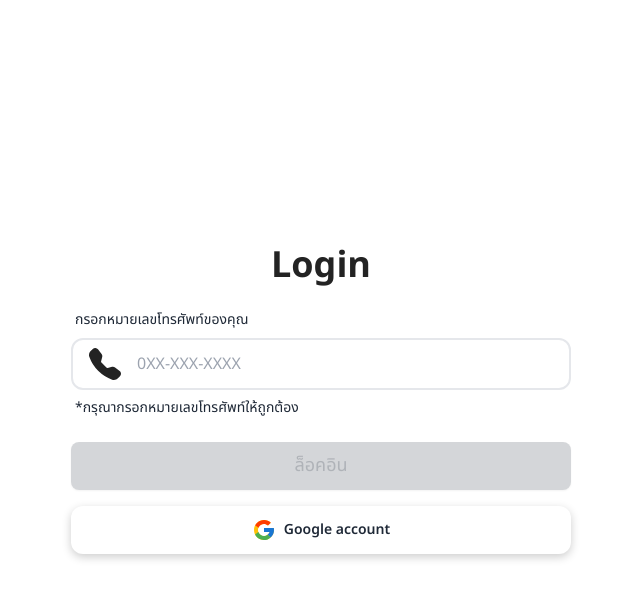
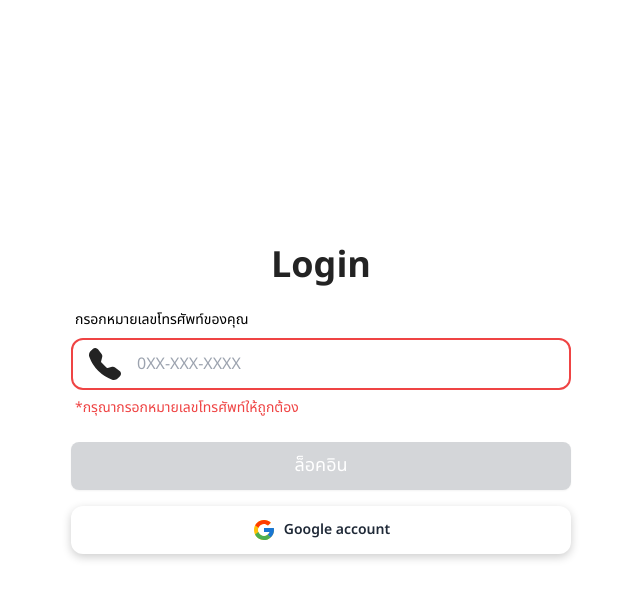
Before and after one commit to punyaphatsura/SW-Dev-I-Project-Frontend, a Next.js app: page / in a window 1280 px wide. Both pictures are taken after a click on the button "ล็อคอิน". Shown: the top 598 px of the page, without its empty margins (319-959 px from the left). Built offline with nearby package versions, Linux system fonts and the light colour scheme; no server answers.

Commit message:
feat: :lipstick: update UI

```diff
--- a/src/app/page.tsx
+++ b/src/app/page.tsx
@@ -197,7 +197,7 @@ const Page = () => {
           <>
             <label className="form-control w-full">
               <div className="label">
-                <span className="text-ss_black label-text">
+                <span className="label-text text-black">
                   กรอกหมายเลขโทรศัพท์ของคุณ
                 </span>
               </div>
@@ -211,12 +211,12 @@ const Page = () => {
                     setIsTelValid(false);
                   }
                 }}
-                className={`hover:bg-ss_gray-100 flex items-center rounded-xl border-2 border-solid bg-white pl-4 transition-colors ${
+                className={`flex items-center rounded-xl border-2 border-solid bg-white pl-4 transition-colors hover:bg-zinc-200 ${
                   !isFocusTextfield
                     ? isTelValid
-                      ? 'border-ss_gray-200'
-                      : 'border-ss_negative'
-                    : 'border-ss_primary hover:border-ss_primary'
+                      ? 'border-zinc-200'
+                      : 'border-red-500'
+                    : 'border-blue-500 hover:border-blue-500'
                 }`}
                 id="box"
               >
@@ -240,7 +240,7 @@ const Page = () => {
               </div>
               {!isTelValid && (
                 <div className="label">
-                  <span className="text-ss_negative label-text">
+                  <span className="label-text text-red-500">
                     *กรุณากรอกหมายเลขโทรศัพท์ให้ถูกต้อง
                   </span>
                 </div>
@@ -248,7 +248,7 @@ const Page = () => {
             </label>
             <button
               id="sign-in-button"
-              className={`btn w-full border-none ${
+              className={`btn w-full border-none bg-blue-500 hover:bg-blue-700 ${
                 isTelValid
                   ? 'bg-ss_primary hover:bg-ss_primary-dark hover:text-ss_gray-300'
                   : 'btn-disabled'
@@ -264,7 +264,7 @@ const Page = () => {
                 if (tel.length === 10 && isTelValid) onSubmitPhoneNumber();
               }}
             >
-              <p className="text-lg font-normal">ล็อคอิน</p>
+              <p className="text-lg font-normal text-white">ล็อคอิน</p>
             </button>
             <button
               className="btn w-full flex-row items-center rounded-xl border-none bg-white shadow-[0_3px_10px_rgb(0,0,0,0.2)] outline-none hover:bg-zinc-200"
```
